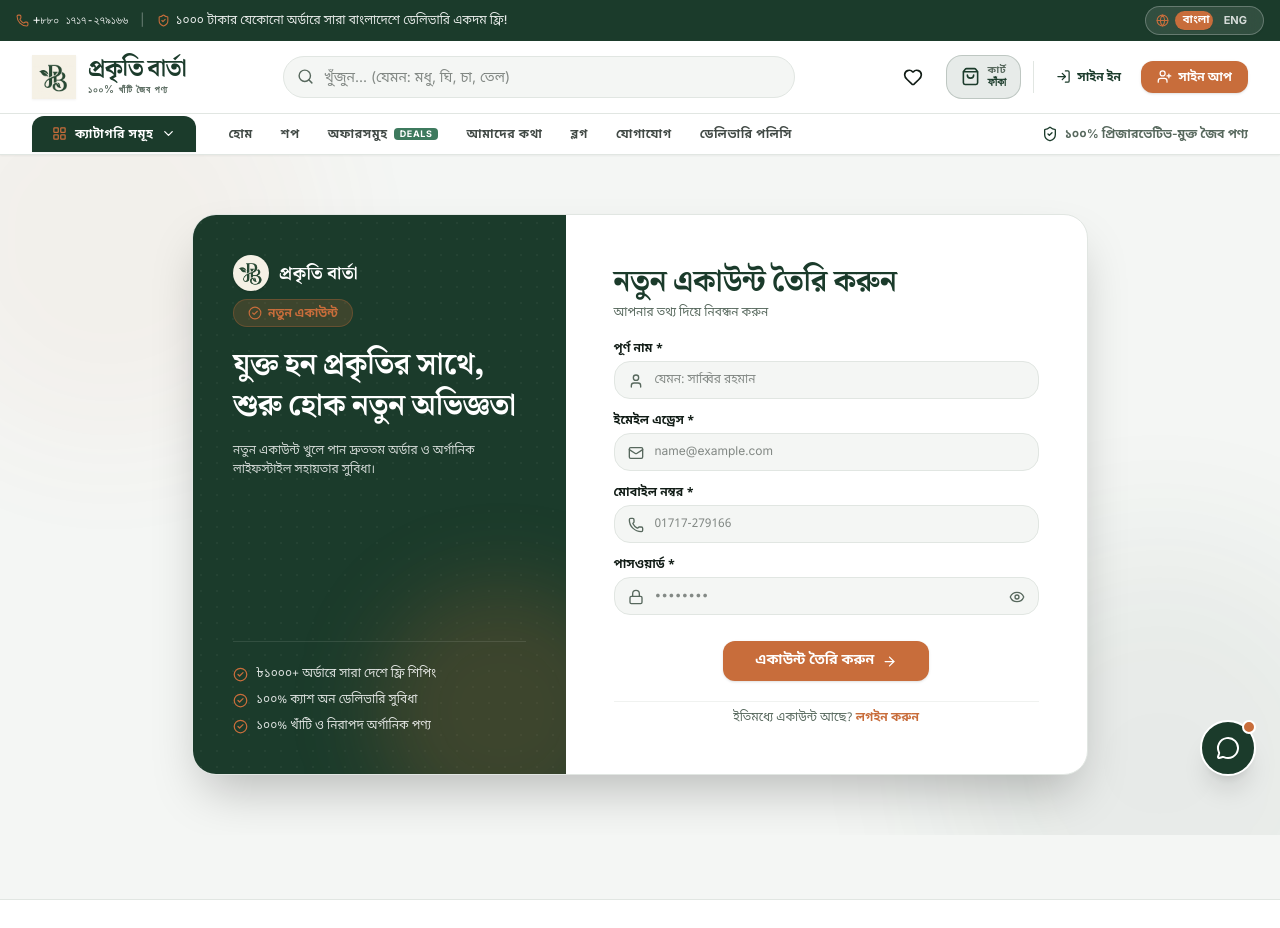
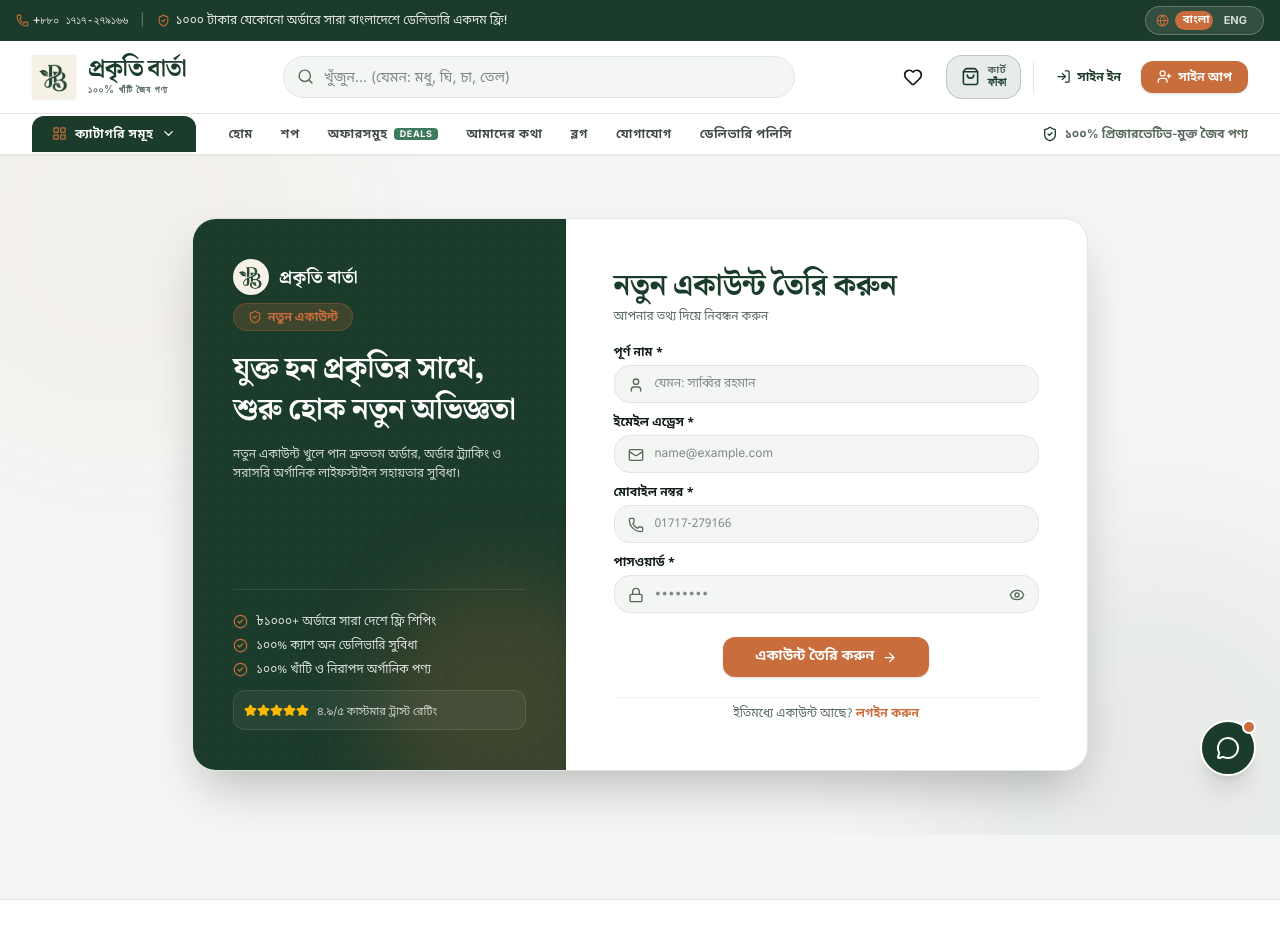
Before and after one commit to tridib371/prokriti-barta, a React (Vite) app: page /register in a window 1280 px wide. Shown: the top 928 px of the page. Built offline with nearby package versions, Linux system fonts and the light colour scheme.

Commit message:
feat: enhance Register page with ambient glow animations, live password strength meter, trust badges, and centered pill button

```diff
--- a/src/pages/Register.jsx
+++ b/src/pages/Register.jsx
@@ -1,6 +1,6 @@
 import React, { useState } from 'react';
 import { Link, useNavigate, useLocation } from 'react-router-dom';
-import { User, Mail, Phone, Lock, ArrowRight, CheckCircle2, Eye, EyeOff } from 'lucide-react';
+import { User, Mail, Phone, Lock, ArrowRight, CheckCircle2, Eye, EyeOff, ShieldCheck, Star } from 'lucide-react';
 import { motion } from 'framer-motion';
 import { useAuth } from '../context/AuthContext';
 import { useLanguage } from '../context/LanguageContext';
@@ -17,6 +17,18 @@ export default function Register() {
   const [password, setPassword] = useState('');
   const [showPassword, setShowPassword] = useState(false);
   const [error, setError] = useState('');
+
+  // Password strength calculation
+  const getPasswordStrength = () => {
+    if (!password) return 0;
+    let score = 0;
+    if (password.length >= 6) score += 1;
+    if (/[A-Z]/.test(password) || /[0-9]/.test(password)) score += 1;
+    if (/[^A-Za-z0-9]/.test(password) || password.length >= 8) score += 1;
+    return score;
+  };
+
+  const strength = getPasswordStrength();
 
   const handleRegister = (e) => {
     e.preventDefault();
@@ -35,22 +47,22 @@ export default function Register() {
       {/* Ambient Animated Glow Blobs */}
       <motion.div
         animate={{
-          scale: [1, 1.15, 1],
-          opacity: [0.2, 0.35, 0.2],
-          x: [0, 20, 0],
-          y: [0, -20, 0],
+          scale: [1, 1.18, 1],
+          opacity: [0.18, 0.32, 0.18],
+          x: [0, 25, 0],
+          y: [0, -25, 0],
         }}
-        transition={{ duration: 8, repeat: Infinity, ease: 'easeInOut' }}
+        transition={{ duration: 9, repeat: Infinity, ease: 'easeInOut' }}
         className="absolute -top-24 -left-24 w-96 h-96 rounded-full bg-accent/15 blur-3xl pointer-events-none"
       />
       <motion.div
         animate={{
-          scale: [1, 1.2, 1],
-          opacity: [0.15, 0.3, 0.15],
-          x: [0, -25, 0],
-          y: [0, 25, 0],
+          scale: [1, 1.22, 1],
+          opacity: [0.15, 0.28, 0.15],
+          x: [0, -30, 0],
+          y: [0, 30, 0],
         }}
-        transition={{ duration: 10, repeat: Infinity, ease: 'easeInOut' }}
+        transition={{ duration: 11, repeat: Infinity, ease: 'easeInOut' }}
         className="absolute -bottom-24 -right-24 w-96 h-96 rounded-full bg-primary/20 blur-3xl pointer-events-none"
       />
 
@@ -77,21 +89,23 @@ export default function Register() {
 
             <div>
               <span className="inline-flex items-center gap-1.5 px-3.5 py-1.5 bg-accent/20 text-accent font-bold text-xs rounded-full border border-accent/30 shadow-2xs leading-none">
-                <CheckCircle2 size={14} className="text-accent" />
+                <ShieldCheck size={14} className="text-accent" />
                 <span>{lang === 'bn' ? 'নতুন একাউন্ট' : 'Join Prokriti'}</span>
               </span>
             </div>
+
             <h2 className="font-display font-bold text-2xl lg:text-3xl text-surface leading-snug">
               {lang === 'bn' ? 'যুক্ত হন প্রকৃতির সাথে, শুরু হোক নতুন অভিজ্ঞতা' : 'Join Nature, Begin a Pure Journey'}
             </h2>
             <p className="text-xs text-surface/80 font-bn-sans leading-relaxed">
               {lang === 'bn'
-                ? 'নতুন একাউন্ট খুলে পান দ্রুততম অর্ডার ও অর্গানিক লাইফস্টাইল সহায়তার সুবিধা।'
-                : 'Create an account for faster ordering, order tracking, and exclusive organic health offers.'}
+                ? 'নতুন একাউন্ট খুলে পান দ্রুততম অর্ডার, অর্ডার ট্র্যাকিং ও সরাসরি অর্গানিক লাইফস্টাইল সহায়তার সুবিধা।'
+                : 'Create an account for faster checkout, live tracking, and exclusive pure food privileges.'}
             </p>
           </div>
 
-          <div className="space-y-2.5 text-xs font-bn-sans text-surface/85 z-10 pt-6 border-t border-white/10">
+          <div className="space-y-3 z-10 pt-6 border-t border-white/10">
+            <div className="space-y-2 text-xs font-bn-sans text-surface/85">
               <p className="flex items-center gap-2">
                 <CheckCircle2 size={15} className="text-accent shrink-0" />
                 <span>{lang === 'bn' ? '৳১০০০+ অর্ডারে সারা দেশে ফ্রি শিপিং' : 'Free Shipping Nationwide on ৳1000+'}</span>
@@ -104,6 +118,18 @@ export default function Register() {
                 <CheckCircle2 size={15} className="text-accent shrink-0" />
                 <span>{lang === 'bn' ? '১০০% খাঁটি ও নিরাপদ অর্গানিক পণ্য' : '100% Tested Pure Organic Food'}</span>
               </p>
+            </div>
+
+            <div className="pt-3 flex items-center gap-2 text-[11px] text-surface/75 bg-white/5 p-2.5 rounded-xl border border-white/10">
+              <div className="flex text-amber-400">
+                <Star size={13} fill="currentColor" />
+                <Star size={13} fill="currentColor" />
+                <Star size={13} fill="currentColor" />
+                <Star size={13} fill="currentColor" />
+                <Star size={13} fill="currentColor" />
+              </div>
+              <span>{lang === 'bn' ? '৪.৯/৫ কাস্টমার ট্রাস্ট রেটিং' : '4.9/5 Customer Trust Rating'}</span>
+            </div>
           </div>
         </div>
 
@@ -118,13 +144,13 @@ export default function Register() {
             <motion.div
               initial={{ opacity: 0, y: -8 }}
               animate={{ opacity: 1, y: 0 }}
-              className="bg-accent-2/15 border border-accent-2 text-accent-2 text-xs p-3 rounded-2xl font-medium"
+              className="bg-accent-2/15 border border-accent-2 text-accent-2 text-xs p-3.5 rounded-2xl font-medium"
             >
               {error}
             </motion.div>
           )}
 
-          <form onSubmit={handleRegister} className="space-y-3.5 text-xs font-bn-sans">
+          <form onSubmit={handleRegister} className="space-y-3 text-xs font-bn-sans">
             <div className="space-y-1">
               <label className="block font-bold text-ink text-xs">{t('register.name')} *</label>
               <div className="relative group">
@@ -190,6 +216,22 @@ export default function Register() {
                   {showPassword ? <EyeOff size={16} /> : <Eye size={16} />}
                 </button>
               </div>
+
+              {/* Password Strength Indicator */}
+              {password && (
+                <div className="pt-1 flex items-center gap-1.5">
+                  <div className="flex-1 h-1 bg-line rounded-full overflow-hidden flex gap-1">
+                    <div className={`h-full flex-1 transition-all ${strength >= 1 ? (strength === 1 ? 'bg-amber-500' : 'bg-emerald-500') : 'bg-transparent'}`} />
+                    <div className={`h-full flex-1 transition-all ${strength >= 2 ? (strength === 2 ? 'bg-emerald-500' : 'bg-emerald-600') : 'bg-transparent'}`} />
+                    <div className={`h-full flex-1 transition-all ${strength >= 3 ? 'bg-emerald-600' : 'bg-transparent'}`} />
+                  </div>
+                  <span className="text-[10px] text-muted">
+                    {strength === 1 && (lang === 'bn' ? 'সাধারণ' : 'Weak')}
+                    {strength === 2 && (lang === 'bn' ? 'মাঝারি' : 'Good')}
+                    {strength === 3 && (lang === 'bn' ? 'শক্তিশালী' : 'Strong')}
+                  </span>
+                </div>
+              )}
             </div>
 
             {/* Short Centered Register Button */}
```
Lines whose indentation alone changed are shown as unchanged.
